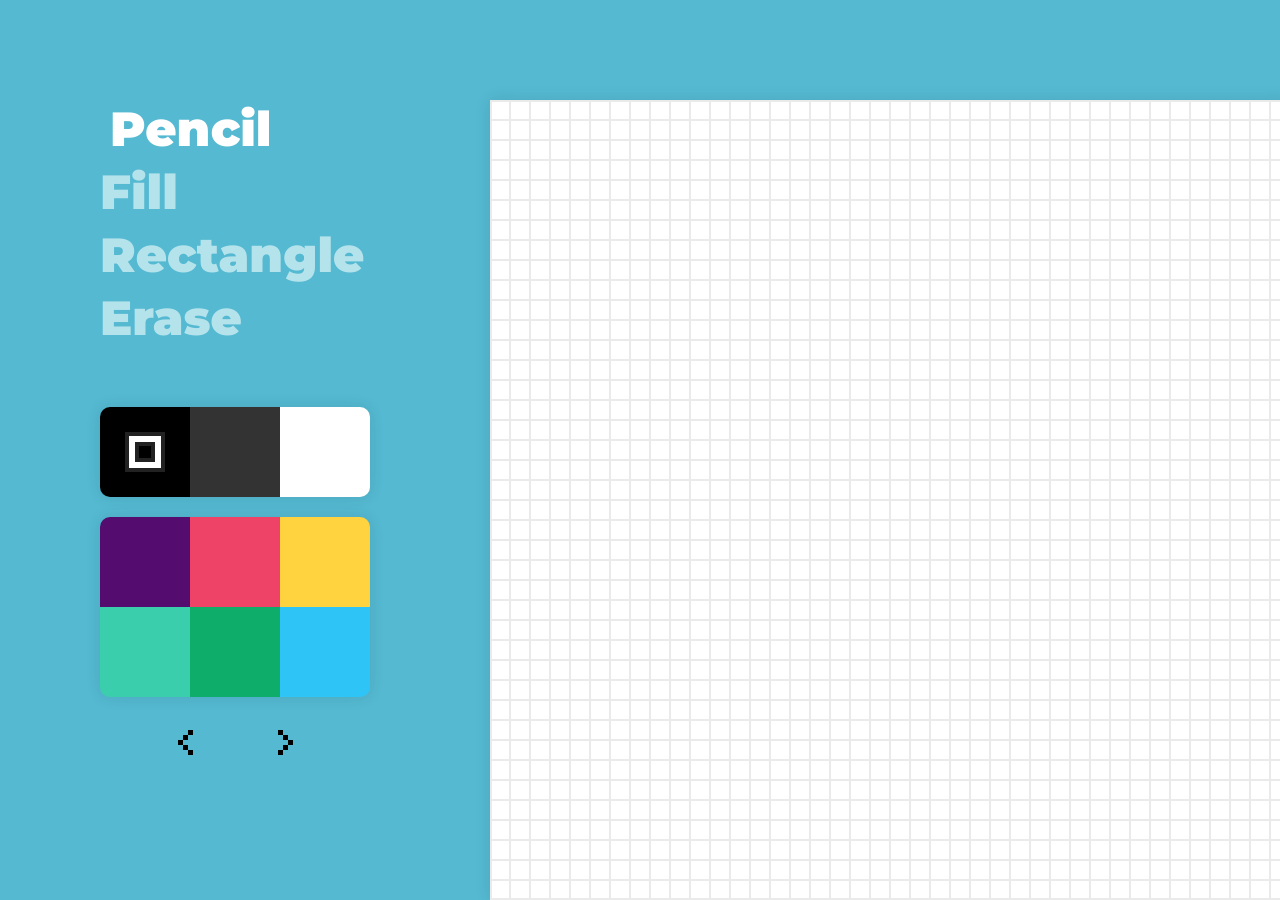
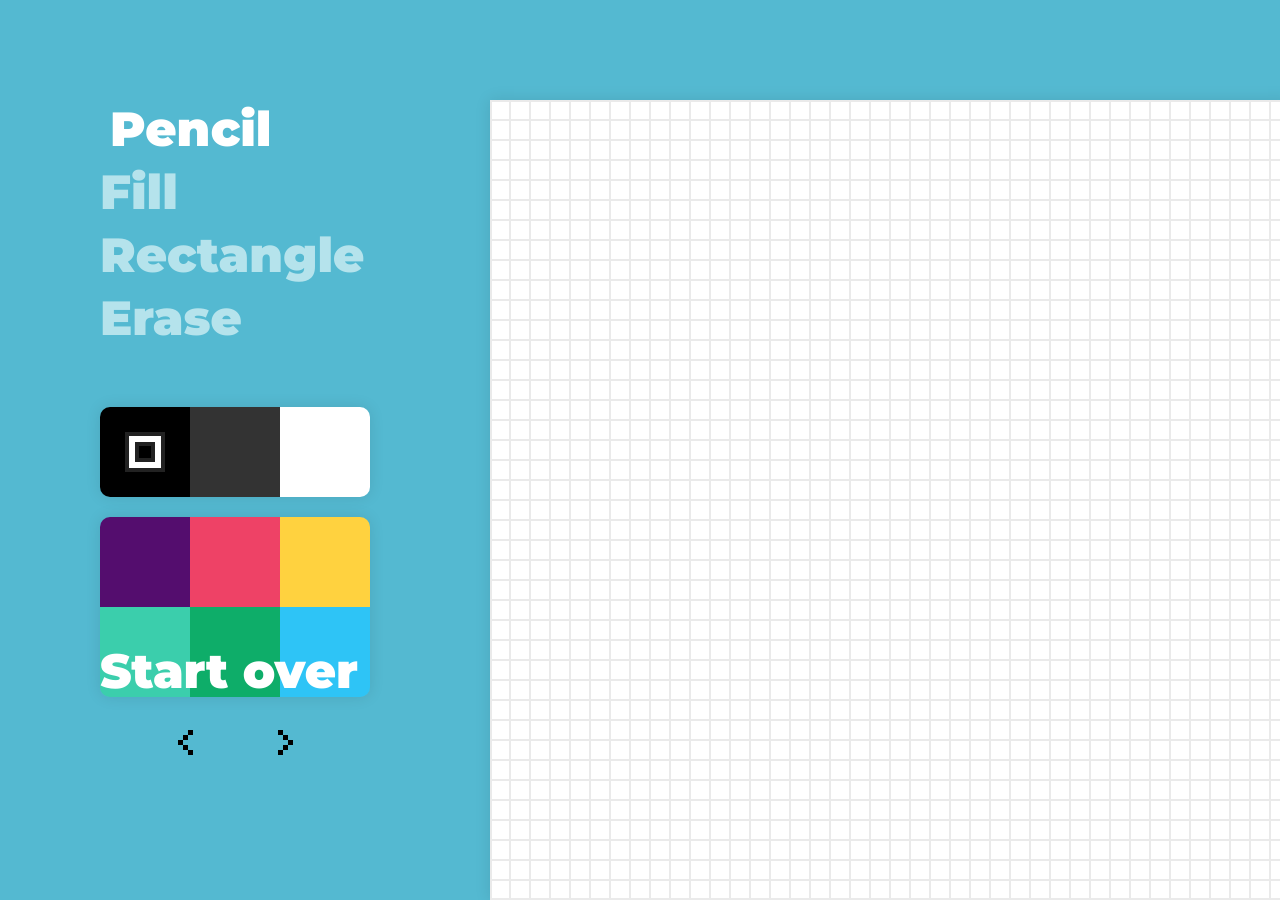
Before and after one commit to luketmillar/pixel-draw, a React (Create React App) app: page / in a window 1280 px wide. Shown: the top 900 px of the page. Built offline with nearby package versions, Linux system fonts and the light colour scheme.

Commit message:
Start over.

```diff
--- a/src/App.tsx
+++ b/src/App.tsx
@@ -3,7 +3,9 @@ import Canvas from './Canvas/Components/Canvas'
 import './App.css'
 import ColorPicker from './Canvas/ColorPicker'
 import TextTools from './Canvas/Toolbar/TextTools'
+import TextTool from './Canvas/Toolbar/TextTool'
 import { useKeyboardCommands } from './Canvas/KeyboardCommands'
+import drawing from './Canvas/Model/drawing'
 
 function App() {
   useKeyboardCommands()
@@ -15,6 +17,9 @@ function App() {
           <TextTools />
           <div style={{ height: 60 }} />
           <ColorPicker />
+          <div style={{ position: 'absolute', bottom: 100 }}>
+            <TextTool name="Start over" onClick={() => drawing.clear()} selected={true} dontOffset={true} />
+          </div>
         </div>
         <div style={{ width: 40 }} />
         <div style={{ flex: 1 }}>
--- a/src/Canvas/ColorPicker/index.tsx
+++ b/src/Canvas/ColorPicker/index.tsx
@@ -95,14 +95,14 @@ const ColorSquare = ({ color, onSelect }: { color: string, onSelect: (color: str
     )
 }
 
-const PreviousButton = ({ onClick }: { onClick: () => void }) => <ArrowButton onClick={onClick} defaultSrc={PreviousImg} hoveredSrc={PreviousImgHovered} />
-const NextButton = ({ onClick }: { onClick: () => void }) => <ArrowButton onClick={onClick} defaultSrc={NextImg} hoveredSrc={NextImgHovered} />
+const PreviousButton = ({ onClick }: { onClick: () => void }) => <ArrowButton onClick={onClick} defaultSrc={PreviousImg} hoveredSrc={PreviousImgHovered} alt="Previous color palette" />
+const NextButton = ({ onClick }: { onClick: () => void }) => <ArrowButton onClick={onClick} defaultSrc={NextImg} hoveredSrc={NextImgHovered} alt="Next color palette" />
 
-const ArrowButton = ({ onClick, defaultSrc, hoveredSrc }: { onClick: () => void, defaultSrc: string, hoveredSrc: string }) => {
+const ArrowButton = ({ onClick, defaultSrc, hoveredSrc, alt }: { onClick: () => void, defaultSrc: string, hoveredSrc: string, alt: string }) => {
     const [isHovered, ref] = useHover()
     return (
         <div ref={ref} style={{ display: 'flex', alignItems: 'center', justifyContent: 'center', width: 50, height: 50, cursor: 'pointer' }} onClick={onClick}>
-            <img style={{ imageRendering: 'pixelated' }} src={isHovered ? hoveredSrc : defaultSrc} />
+            <img style={{ imageRendering: 'pixelated' }} src={isHovered ? hoveredSrc : defaultSrc} alt={alt} />
         </div>
     )
 }
--- a/src/Canvas/Toolbar/TextTool.tsx
+++ b/src/Canvas/Toolbar/TextTool.tsx
@@ -21,12 +21,13 @@ const hoverStyle = {
 interface IProps {
     name: string
     selected: boolean
+    dontOffset?: boolean
     onClick?: React.MouseEventHandler
 }
-const Tool = ({ name, selected, onClick }: IProps) => {
+const Tool = ({ name, selected, dontOffset, onClick }: IProps) => {
     const [isHovered, ref] = useHover()
     return (
-        <div style={{ ...defaultStyle, ...(selected && selectedStyle), ...(isHovered && hoverStyle) }} onClick={onClick} ref={ref}>
+        <div style={{ ...defaultStyle, ...(selected && selectedStyle), ...(dontOffset && { transform: 'translateX(0px)' }), ...(isHovered && hoverStyle) }} onClick={onClick} ref={ref}>
             {name}
         </div>
     )
```
